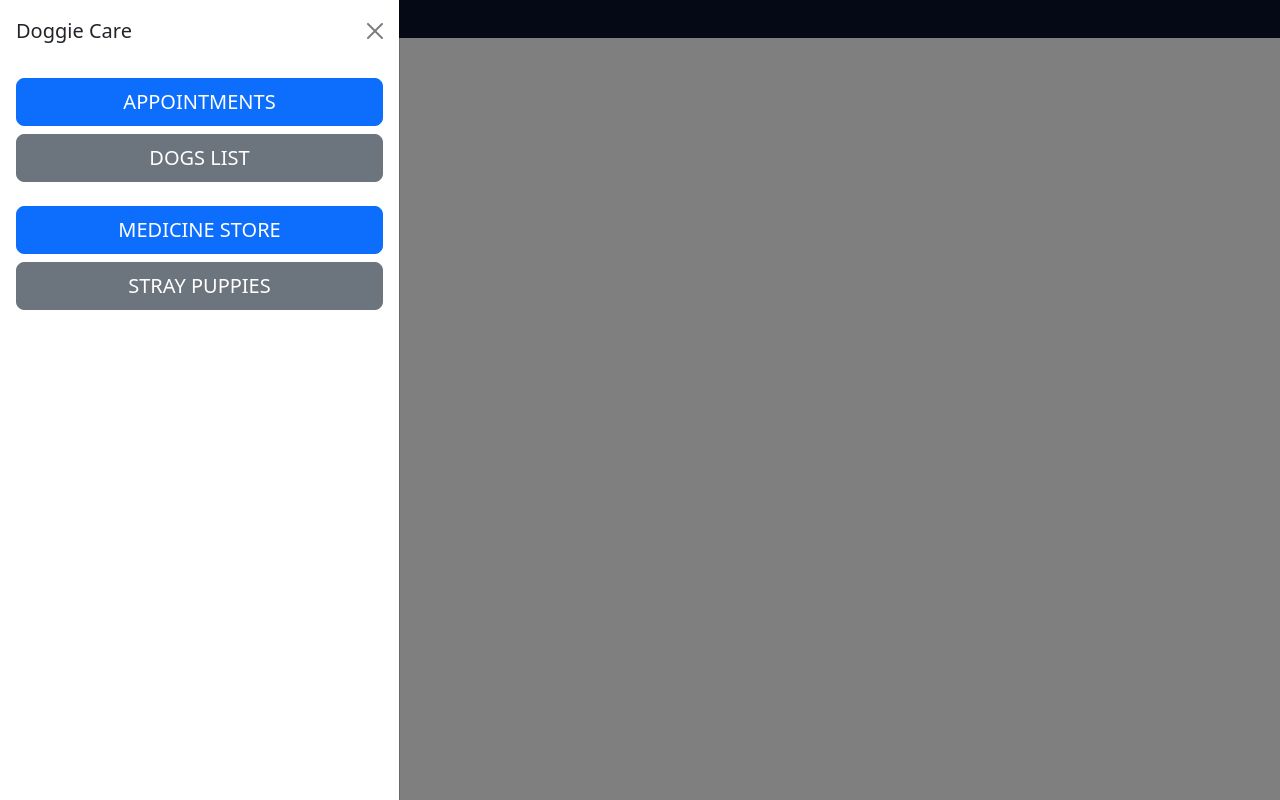
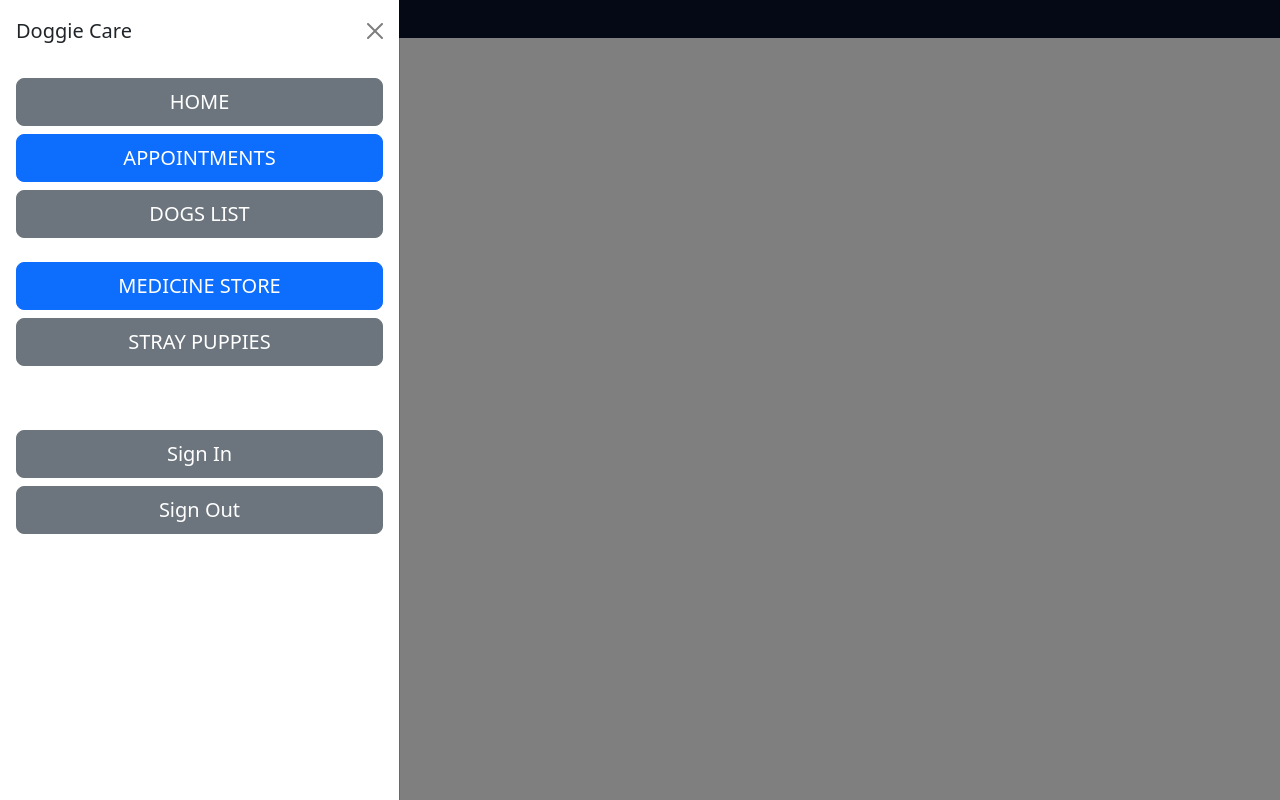
Before and after one commit to DhanukaDB/DoggieCareSSD, a React (Create React App) app in the folder frontend/: page /sidebar in a window 1280 px wide. Both pictures are taken after a click on the button 21 px from the left and 19 px from the top of the page. Built offline with nearby package versions, Linux system fonts and the light colour scheme.

Commit message:
Update Sidebar

```diff
--- a/frontend/src/screen/SideBar.js
+++ b/frontend/src/screen/SideBar.js
@@ -12,6 +12,10 @@ function SideBar() {
 
   const handleClose = () => setShow(false);
   const handleShow = () => setShow(true);
+
+  const home = ()=>{
+    navigate("/")
+  }
 
   const medicine = ()=>{
     navigate("/medicines")
@@ -44,6 +48,11 @@ function SideBar() {
         <Offcanvas.Body>
 
         <div className="d-grid gap-2">
+
+        <Button variant="secondary" size="lg" onClick={home}>
+      HOME
+    </Button>
+
       <Button variant="primary" size="lg" onClick={appointments}>
       APPOINTMENTS
     </Button>
@@ -59,6 +68,14 @@ function SideBar() {
       <Button variant="secondary" size="lg" onClick={strayDogs}>
         STRAY PUPPIES
       </Button>
+      <br /><br />
+      <Button variant="secondary" size="lg" onClick={strayDogs}>
+        Sign In
+     </Button>
+
+      <Button variant="secondary" size="lg" onClick={strayDogs}>
+        Sign Out
+      </Button>
     </div>
 
     <br/><br/><br/><br/>
```
